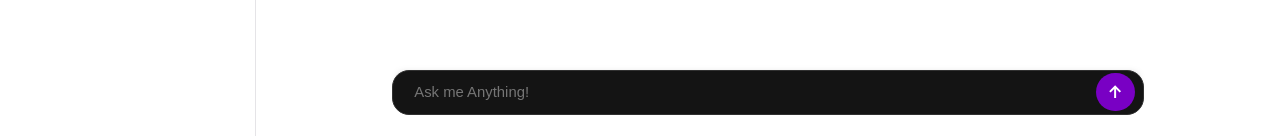
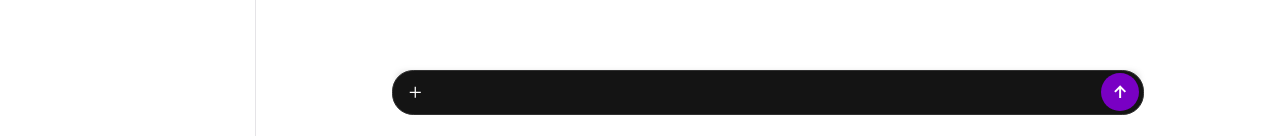
Before and after one commit to kobedumandan/amadeus_ai_chatbot, a React (Vite) app in the folder amadeus_ai_chatbot/: page / in a window 1280 px wide. Shown: the part 664-800 px from the top of the page. Built offline with nearby package versions, Linux system fonts and the light colour scheme.

Commit message:
partial: context is now added alongside messages so llm responses are cohesive.
partail because it hasn't been tested yet. OpenRouter API is currently throttling me, maybe tommorow.

```diff
--- a/amadeus_ai_chatbot/src/App.jsx
+++ b/amadeus_ai_chatbot/src/App.jsx
@@ -10,9 +10,7 @@ import { Prism as SyntaxHighlighter } from "react-syntax-highlighter";
 import { oneDark } from "react-syntax-highlighter/dist/esm/styles/prism";
 
 function App() {
-  const [messages, setMessages] = useState([
-    { role: "receiver", message: "Hello!" },
-  ]);
+  const [messages, setMessages] = useState([]);
 
   return (
     <div className="app-body">
@@ -20,12 +18,12 @@ function App() {
 
       <ContentPane
         header={<PageHeader title={"amadeus"}></PageHeader>}
-        inputBar={<InputBar setMessages={setMessages} />}
+        inputBar={<InputBar messages={messages} setMessages={setMessages} />}
       >
         {messages.map((msg, index) => (
           <div className={`message_row ${msg.role}`}>
             <div className="chat_messages" key={index}>
-              {msg.role === "receiver" ? (
+              {msg.role === "chatbot" ? (
                 <Markdown
                   components={{
                     // This isolates and styles the code blocks properly
--- a/amadeus_ai_chatbot/src/components/InputBar.jsx
+++ b/amadeus_ai_chatbot/src/components/InputBar.jsx
@@ -1,30 +1,35 @@
 import "../styles/InputBar.css";
-import { SendInput } from "../assets/svg/svg.jsx";
+import { SendInput, NewChat as AddItem } from "../assets/svg/svg.jsx";
 import { useState } from "react";
 
-export default function InputBar({ setMessages }) {
-
+export default function InputBar({ messages, setMessages }) {
   // streaming flag
   const [isStreaming, setStreaming] = useState(false);
 
   async function SendMessage() {
-
-    console.log("pressed")
+    console.log("pressed");
 
     setStreaming(true);
 
-    const msg = document.getElementById("search-bar-input");
-    const userMsg = msg.value.trim();
+    const editableDiv = document.getElementById("search-bar-input");
+    const msg = editableDiv.innerText;
+    const userMsg = msg.trim();
 
     setMessages((prev) => [
       ...prev,
       {
-        role: "sender",
+        role: "user",
         message: userMsg,
       },
     ]);
 
     clearInputBar();
+
+    let context = "CURRENT CONTEXT: ";
+    for (const message of messages) {
+      context +=  `\n ${message.role}: ${message.message}`;
+    }
+    console.log(context);
 
     const resp = await fetch("https://openrouter.ai/api/v1/chat/completions", {
       method: "POST",
@@ -37,7 +42,7 @@ export default function InputBar({ setMessages }) {
         messages: [
           {
             role: "user",
-            content: userMsg,
+            content: `${context} \n ${userMsg}`,
           },
         ],
         stream: true,
@@ -75,7 +80,7 @@ export default function InputBar({ setMessages }) {
               setMessages((prev) => {
                 const lastMessage = prev[prev.length - 1];
 
-                if (lastMessage && lastMessage.role === "receiver") {
+                if (lastMessage && lastMessage.role === "chatbot") {
                   return [
                     ...prev.slice(0, -1),
                     {
@@ -88,7 +93,7 @@ export default function InputBar({ setMessages }) {
                 return [
                   ...prev,
                   {
-                    role: "receiver",
+                    role: "chatbot",
                     message: content,
                   },
                 ];
@@ -102,9 +107,8 @@ export default function InputBar({ setMessages }) {
             //   }];
             // });
             console.log(error.message);
-          }
-          finally {
-            setStreaming(false)
+          } finally {
+            setStreaming(false);
           }
         }
       }
@@ -118,12 +122,17 @@ export default function InputBar({ setMessages }) {
 
   return (
     <div className="searchbar_wrapper">
-      <input
+      <button className="add-item-btn">
+        <AddItem className="add-btn"></AddItem>
+      </button>
+      <div
+        contentEditable="true"
         id="search-bar-input"
         className="search_input"
         type="text"
         placeholder="Ask me Anything!"
-      />
+        inputMode="text"
+      ></div>
       <button className="input-bar-btn" onClick={SendMessage}>
         <SendInput className="input_btn" />
       </button>
--- a/amadeus_ai_chatbot/src/styles/ContentPane.css
+++ b/amadeus_ai_chatbot/src/styles/ContentPane.css
@@ -72,10 +72,10 @@
 .message_row {
   display: flex;
 }
-.message_row.sender {
+.message_row.user {
   justify-content: end;
 }
-.message_row.reciever {
+.message_row.chatbot {
   justify-content: start;
 }
 
@@ -88,11 +88,11 @@
   font-size: var(--fs-small);
   line-height: 1.95;
 }
-.sender .chat_messages {
+.user .chat_messages {
   background-color: var(--accent-bg);
   max-width: 500px;
 }
-.receiver .chat_messages {
+.chatbot .chat_messages {
   text-align: justify;
 }
 
--- a/amadeus_ai_chatbot/src/styles/InputBar.css
+++ b/amadeus_ai_chatbot/src/styles/InputBar.css
@@ -3,9 +3,9 @@
   display: flex;
   justify-content: center;
   align-items: center;
-    padding: var(--spacing1) var(--spacing2);
-    border-radius: var(--border-r3);
-    border: .8px solid var(--input-border);
+  padding: var(--spacing1) var(--spacing1);
+  border-radius: var(--border-r4);
+  border: 0.8px solid var(--input-border);
   background-color: var(--input-bg);
   transform: translateY(-1rem);
 }
@@ -15,17 +15,23 @@
   padding: var(--spacing2) var(--spacing3);
   border: transparent;
   font-size: var(--fs-base);
+  color: white;
+
+  min-height: 34;
+
+  white-space: pre-wrap;
+  word-break: break-word;
+  overflow-wrap: break-word;
 }
 .search_input:focus {
-    border-color: var(--input-border-focused);
   outline: none;
 }
 .input-bar-btn {
   display: flex;
   justify-content: center;
   align-items: center;
-    border-radius: 50%;
-    height: 2.25rem;;
+  border-radius: var(--border-r4);
+  height: 2.25rem;
   width: 2.25rem;
   background-color: rgb(121, 0, 196);
   border: transparent;
@@ -39,9 +45,29 @@
 }
 .input-bar-btn:active {
   .input_btn {
-        color: rgb(121, 0, 196);;
+    color: rgb(121, 0, 196);
   }
 
   transform: scale(1.05);
   background-color: rgb(212, 205, 0);
 }
+
+.add-item-btn {
+  display: flex;
+  justify-content: center;
+  align-items: center;
+  border: transparent;
+  border-radius: var(--border-r4);
+  background-color: transparent;
+  height: 2.25rem;
+  width: 2.15rem;
+
+  .add-btn {
+    color: white;
+    transform: scale(0.6);
+  }
+}
+.add-item-btn:hover {
+  border: transparent;
+  background-color: var(--hover);
+}
```
Lines whose indentation alone changed are shown as unchanged.
